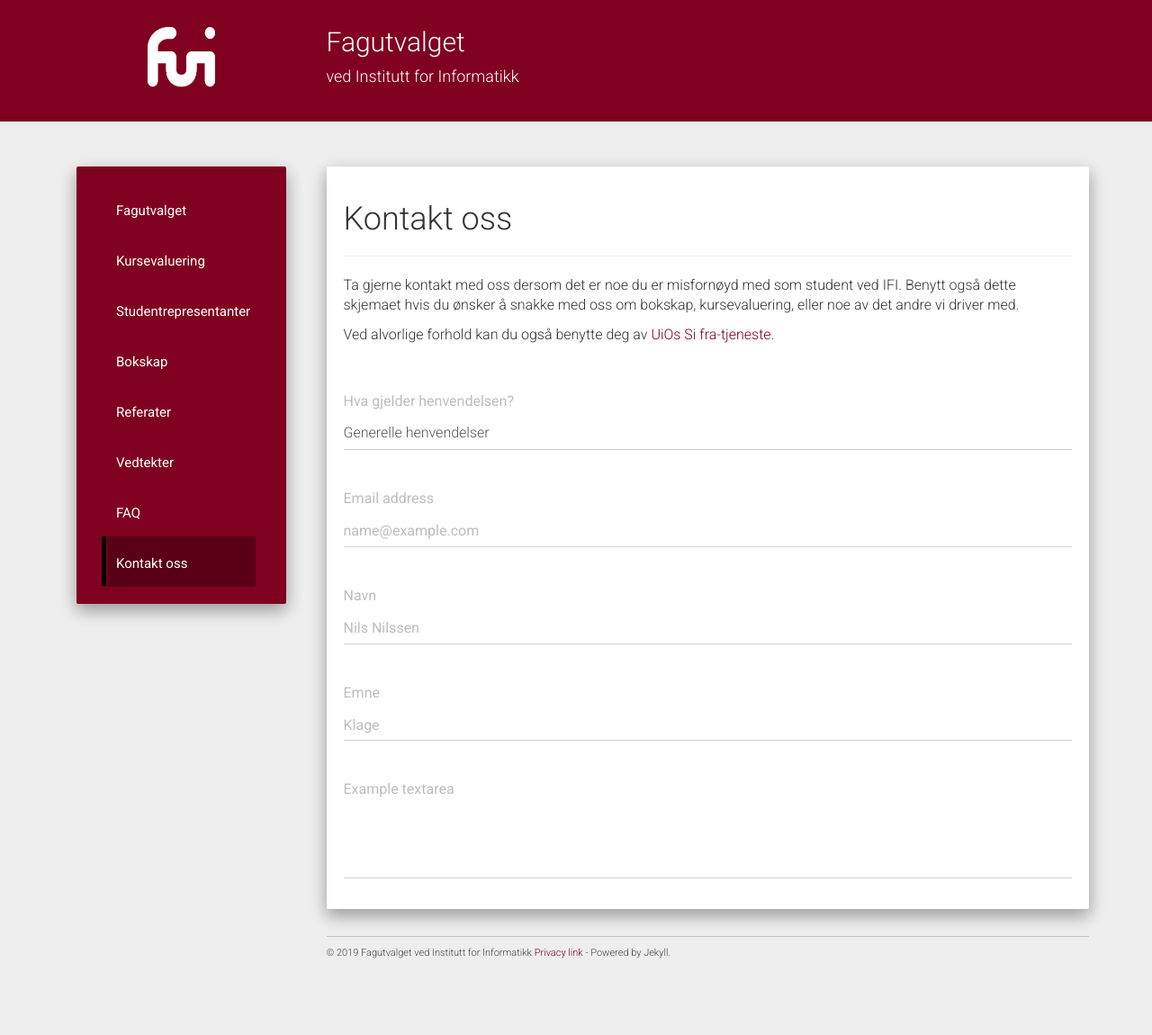
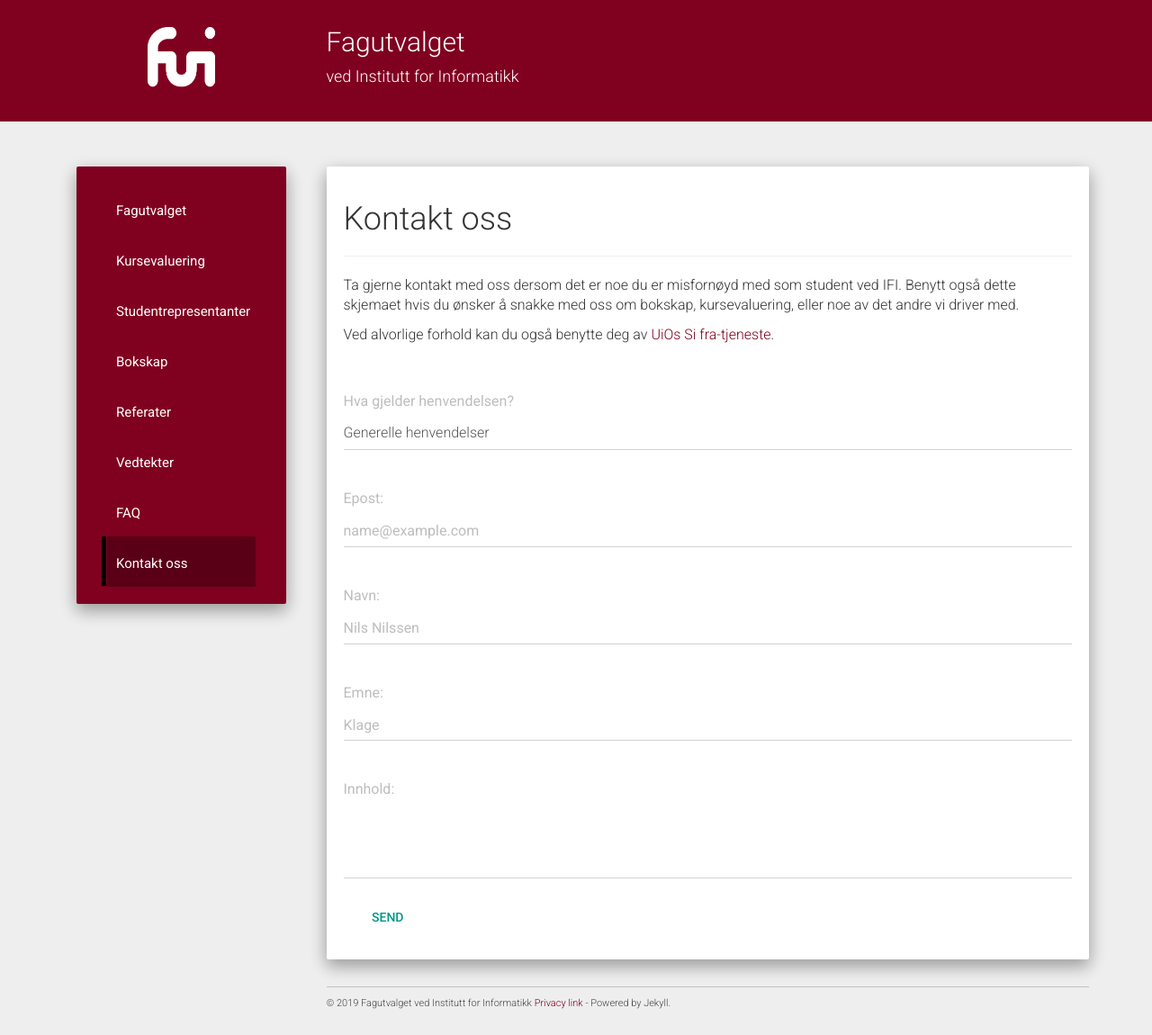
Before and after one commit to fui/fui.github.io, a Jekyll site: the page built from contact.md, in a window 1280 px wide. Shown: the whole page at 90% size. Built offline with Jekyll 4.4.1, drawn with Linux system fonts in a browser that asks for light colours; nearby versions of some CDN libraries; before the commit the page ends 1094 px from its top, so only the background shows below that.

Commit message:
fixing contact

```diff
--- a/contact.md
+++ b/contact.md
@@ -26,19 +26,20 @@ Ved alvorlige forhold kan du også benytte deg av [UiOs Si fra-tjeneste](https:/
     </select>
   </div>
   <div class="form-group">
-      <label for="exampleFormControlInput1">Email address</label>
+      <label for="exampleFormControlInput1">Epost:</label>
       <input type="email" class="form-control" id="exampleFormControlInput1" placeholder="name@example.com">
     </div>
   <div class="form-group">
-      <label for="exampleFormControlInput1">Navn</label>
+      <label for="exampleFormControlInput1">Navn:</label>
       <input type="text" class="form-control" id="name" placeholder="Nils Nilssen">
   </div>
   <div class="form-group">
-        <label for="exampleFormControlInput1">Emne</label>
+        <label for="exampleFormControlInput1">Emne:</label>
         <input type="text" class="form-control" id="alert" placeholder="Klage">
     </div>
   <div class="form-group">
-    <label for="exampleFormControlTextarea1">Example textarea</label>
+    <label for="exampleFormControlTextarea1">Innhold:</label>
     <textarea class="form-control" id="exampleFormControlTextarea1" rows="3"></textarea>
   </div>
+  <button type="submit" class="btn btn-primary">Send</button>
  </form>
```
